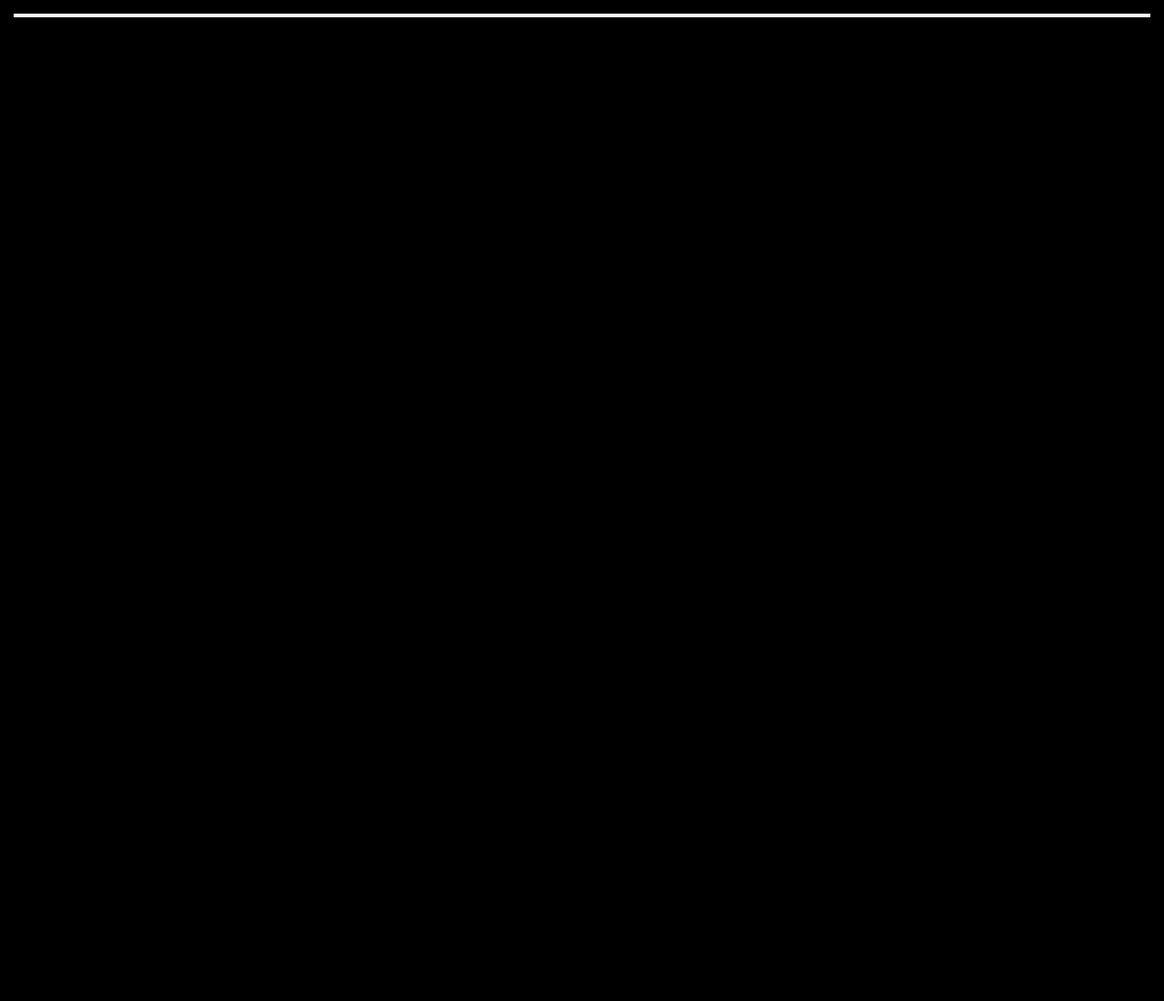
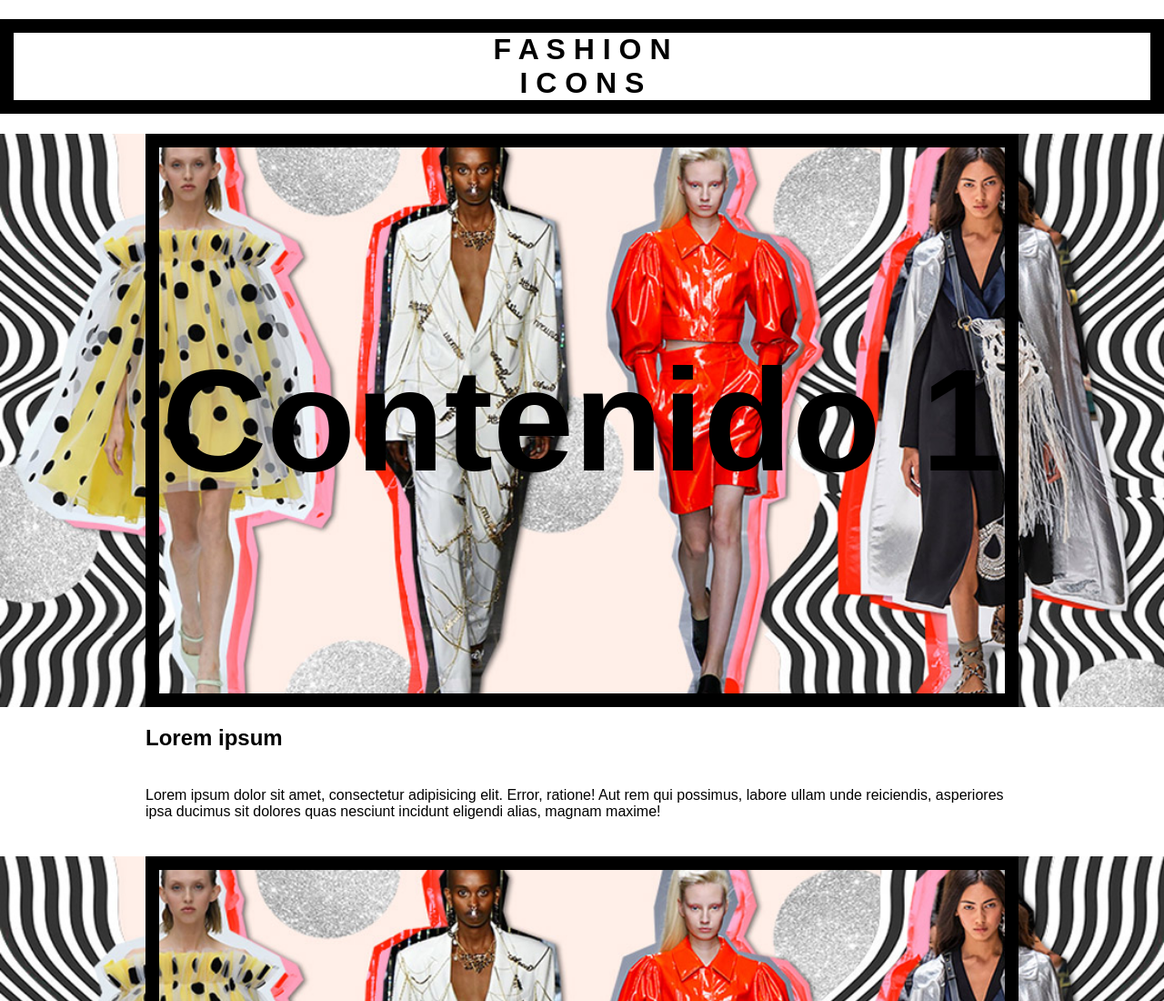
Before and after one commit to Adrianaaasr/fashionicons, a plain HTML site: page index.html in a window 1280 px wide. Shown: the top 1100 px of the page at 91% size. Before the commit the page ends 800 px from the top, so only its background shows below. Drawn offline with Linux system fonts and the light colour scheme.

Commit message:
General Design

```diff
--- a/css/index.css
+++ /dev/null
@@ -1,22 +0,0 @@
-* {
-    list-style-type: none;
-    text-decoration: none;
-    padding: 0px;
-    margin: 0px;
-    box-sizing: border-box;
-    background-color: black;
-}
-
-h1 {
-    color: white;
-    margin: 15px;
-    border: 2px white solid;
-    text-align: center;
-}
-
-ul {
-    color: white;
-    margin: 15px;
-    border: 2px white solid;
-    text-align: center;
-}
--- a/index.html
+++ b/index.html
@@ -5,20 +5,102 @@
     <meta http-equiv="X-UA-Compatible" content="IE=edge">
     <meta name="viewport" content="width=device-width, initial-scale=1.0">
     <title>Fashion icons</title>
-    <link rel="stylesheet" href="css/index.css">
-
+    <link rel="stylesheet" href="styles.css">
 </head>
-<body>
     <!-- <h1> FASHION ICONS </h1> -->
     <header>
-        <nav = class="class1">
-            <ul>
-                <li></li>
-                <li></li>
-                <li></li>
-                <li></li>
-            </ul>
-        </nav>
+            <h1> F A S H I O N <br> I C O N S </h1>
     </header>
+<body>
+	<!-- Seccion 1 -->
+	<div class="bloque parallax image-1">
+		<div class="container">
+			<h1>Contenido 1</h1>
+		</div>
+	</div>
+
+	<div class="bloque">
+		<div class="container">
+			<h2>Lorem ipsum</h2>
+			<p>Lorem ipsum dolor sit amet, consectetur adipisicing elit.
+				Error, ratione! Aut rem qui possimus,
+				labore ullam unde reiciendis, asperiores
+				ipsa ducimus sit dolores quas nesciunt incidunt eligendi alias,
+				magnam maxime!</p>
+		</div>
+	</div>
+
+	<!-- Seccion 2 -->
+	<div class="bloque parallax image-1">
+		<div class="container">
+			<h1>Contenido 2</h1>
+		</div>
+	</div>
+
+	<div class="bloque">
+		<div class="container">
+			<h2>Lorem ipsum</h2>
+			<p>Lorem ipsum dolor sit amet, consectetur adipisicing elit.
+				Error, ratione! Aut rem qui possimus,
+				labore ullam unde reiciendis, asperiores
+				ipsa ducimus sit dolores quas nesciunt incidunt eligendi alias,
+				magnam maxime!</p>
+		</div>
+	</div>
+
+	<!-- Seccion 3 -->
+	<div class="bloque parallax image-1">
+		<div class="container">
+			<h1>Contenido 3</h1>
+		</div>
+	</div>
+
+	<div class="bloque">
+		<div class="container">
+			<h2>Lorem ipsum</h2>
+			<p>Lorem ipsum dolor sit amet, consectetur adipisicing elit.
+				Error, ratione! Aut rem qui possimus,
+				labore ullam unde reiciendis, asperiores
+				ipsa ducimus sit dolores quas nesciunt incidunt eligendi alias,
+				magnam maxime!</p>
+		</div>
+	</div>
+    	<!-- Seccion 4 -->
+	<div class="bloque parallax image-1">
+		<div class="container">
+			<h1>Contenido 4</h1>
+		</div>
+	</div>
+
+	<div class="bloque">
+		<div class="container">
+			<h2>Lorem ipsum</h2>
+			<p>Lorem ipsum dolor sit amet, consectetur adipisicing elit.
+				Error, ratione! Aut rem qui possimus,
+				labore ullam unde reiciendis, asperiores
+				ipsa ducimus sit dolores quas nesciunt incidunt eligendi alias,
+				magnam maxime!</p>
+		</div>
+	</div>
+	<!-- Seccion 5 -->
+	<div class="bloque parallax image-1">
+		<div class="container">
+			<h1>Contenido 5</h1>
+		</div>
+	</div>
+
+	<div class="bloque">
+		<div class="container">
+			<h2>Lorem ipsum</h2>
+			<p>Lorem ipsum dolor sit amet, consectetur adipisicing elit.
+				Error, ratione! Aut rem qui possimus,
+				labore ullam unde reiciendis, asperiores
+				ipsa ducimus sit dolores quas nesciunt incidunt eligendi alias,
+				magnam maxime!</p>
+		</div>
+	</div>
+
 </body>
+<footer>
+</footer>
 </html>
--- /dev/null
+++ b/styles.css
@@ -0,0 +1,39 @@
+*{
+	border: 10px;
+}
+body{
+	margin: 0;
+	padding: 0;
+	font-family: sans-serif;
+}
+
+h1 {
+	border: 15px black solid;
+	text-align: center;
+}
+.container{
+	max-width: 960px;
+	margin: 0 auto;
+}
+.bloque h2{
+	margin-bottom: 40px;
+}
+.bloque h1{
+	text-align: center;
+	margin: 0;
+	font-size: 160px;
+	line-height: 600px;
+}
+.bloque p{
+	margin-bottom: 40px;
+	font-size: 16px;
+}
+.bloque.parallax{
+	background-position: 50% 50%;
+	background-repeat: no-repeat;
+	background-size: cover;
+	background-attachment: fixed;
+}
+.parallax.image-1{
+	background-image: url("img/ggg.jpg");
+}
```
Also changed, not shown: img/ggg.jpg (added).
